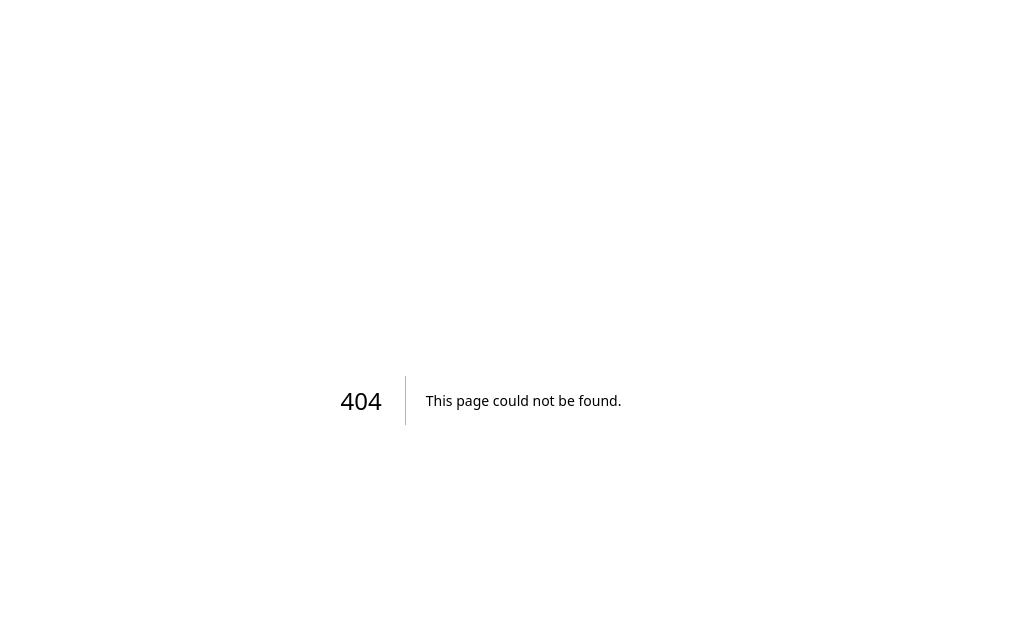
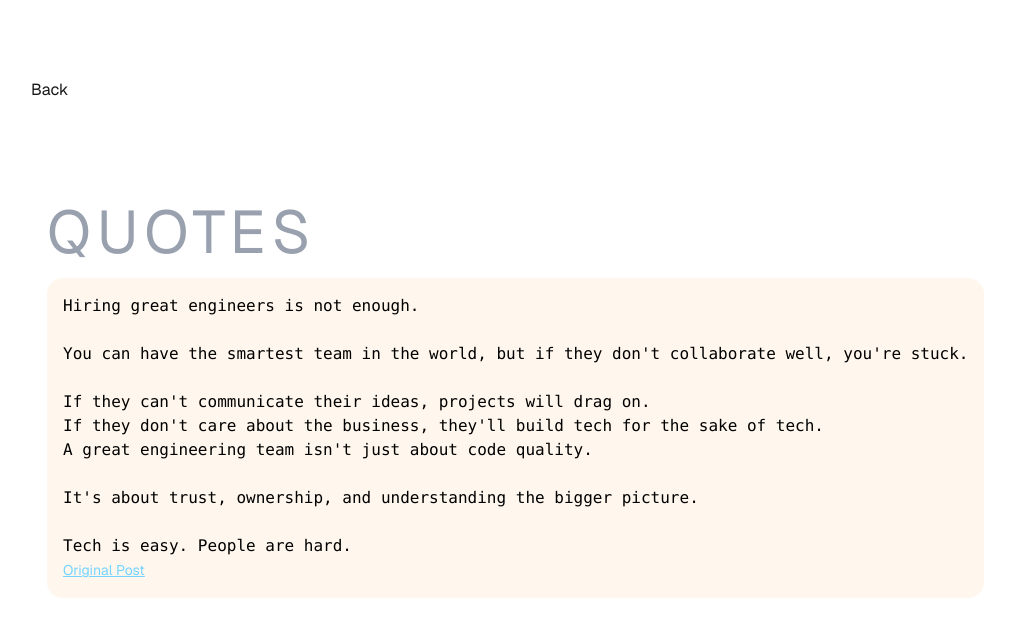
Before and after one commit to sarabs3/sarab.dev, a Next.js app: page /quotes in a window 1280 px wide. Before the commit this address had no page. Shown: the top 636 px of the page, without its empty margins (159-1174 px from the left). Built offline with nearby package versions, Linux system fonts and the light colour scheme.

Commit message:
Quotes page and data

```diff
--- /dev/null
+++ b/src/app/quotes/data.ts
@@ -0,0 +1,15 @@
+export const quotes = [{
+    content: `Hiring great engineers is not enough.
+
+You can have the smartest team in the world, but if they don't collaborate well, you're stuck.
+
+If they can't communicate their ideas, projects will drag on.
+If they don't care about the business, they'll build tech for the sake of tech.
+A great engineering team isn't just about code quality.
+
+It's about trust, ownership, and understanding the bigger picture.
+
+Tech is easy. People are hard.`,
+id: 1,
+link: "https://www.linkedin.com/posts/alessiomavica_one-of-the-hardest-lessons-i-learned-as-a-activity-7302296731822575616-ao0n"
+}];
--- /dev/null
+++ b/src/app/quotes/page.tsx
@@ -0,0 +1,23 @@
+import Nav from "@/components/nav";
+import { quotes } from "./data";
+
+export default function Qquotes() {
+  return (
+    <div className="grid grid-rows-[20px_1fr_20px] items-center justify-items-center min-h-screen p-8 pb-20 gap-16 sm:p-20 font-[family-name:var(--font-geist-sans)]">
+    <Nav />
+      <main className="flex flex-col gap-8 row-start-2 items-center sm:items-start container w-[900px]">
+        <div className="flex gap-4 flex-col p-4 rounded-xl">
+        <h1 className="text-gray-400 text-6xl uppercase tracking-widest">Quotes</h1>
+        <div className="flex w-full flex-col">
+            {quotes.map((quote) => (
+                <div key={quote.id} className="bg-orange-50 text-black rounded-2xl p-4 w-full">
+                    <pre>{quote.content}</pre>
+                    <a className="text-sm text-sky-300 underline" target="_blank" href={quote.link}>Original Post</a>
+                </div>
+            ))}
+        </div>
+        </div>
+      </main>
+    </div>
+  );
+}
```
